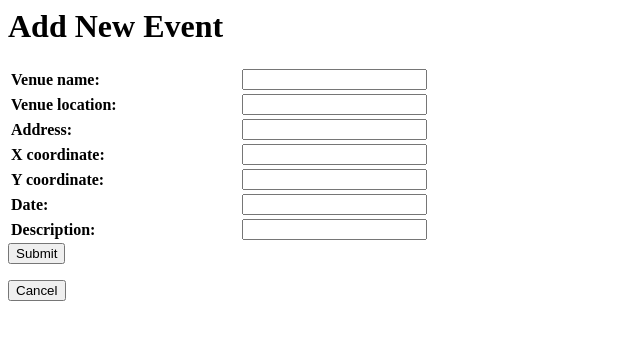
After one commit to Devinlkw/SSEFinder, a Django app: page /covid/eventForm in a window 1280 px wide. The commit adds this page. Shown: the top 340 px of the page, without its empty margins (0-640 px from the left). Run offline with Django 3.2, Linux system fonts and the light colour scheme.

Commit message:
Added Event Form

```diff
--- a/demo_config/covid/urls.py
+++ b/demo_config/covid/urls.py
@@ -3,5 +3,6 @@ from covid import views
 
 urlpatterns = [
     path('test', views.test, name='test'),
-    path('caseForm', views.CaseFormView, name='case-form')
+    path('caseForm', views.CaseFormView, name='case-form'),
+    path('eventForm', views.EventFormView, name='event-form')
 ]
--- a/demo_config/covid/views.py
+++ b/demo_config/covid/views.py
@@ -4,7 +4,7 @@ from covid.models import *
 from django.forms import modelformset_factory
 # Create your views here.
 
-def test():
+def test(request):
     return HttpResponse("Hello world")
 
 
@@ -23,6 +23,17 @@ def CaseFormView(request):
             return redirect('test')
     else:
         form = CaseForm()
-        formset = eventFormSet(queryset=Event.objects.none())
 
     return render(request, 'case_form.html', {'form': form, 'formset': formset})
+
+def EventFormView(request):
+
+    if request.method == 'POST':
+        form = EventForm(request.POST)
+        if form.is_valid():
+            new_event = form.save()
+            return redirect('test')
+    else:
+        form = EventForm()
+
+    return render(request, 'event_form.html', {'form': form})
--- a/demo_config/templates/case_form.html
+++ b/demo_config/templates/case_form.html
@@ -7,8 +7,8 @@
     }
 </style>
 
-<title>Test Form</title>
-<h1>Test Form</h1>
+<title>Add New Case</title>
+<h1>Add New Case</h1>
 <form action="{% url 'case-form' %}" id='all-forms' method="post">
     {% csrf_token %}
     <table>{{ form.as_table }}</table>
--- /dev/null
+++ b/demo_config/templates/event_form.html
@@ -0,0 +1,21 @@
+<style>
+    table {
+        width: 50%
+    }
+    tr {
+        text-align: left;
+    }
+</style>
+
+<title>Add New Event</title>
+<h1>Add New Event</h1>
+<form action="{% url 'event-form' %}" id='all-forms' method="post">
+    {% csrf_token %}
+    <table>{{ form.as_table }}</table>
+
+    <input type="submit" value="Submit">
+</form>
+
+<form action="javascript:history.back()">
+    <input type="submit" value="Cancel" />
+</form>
```
